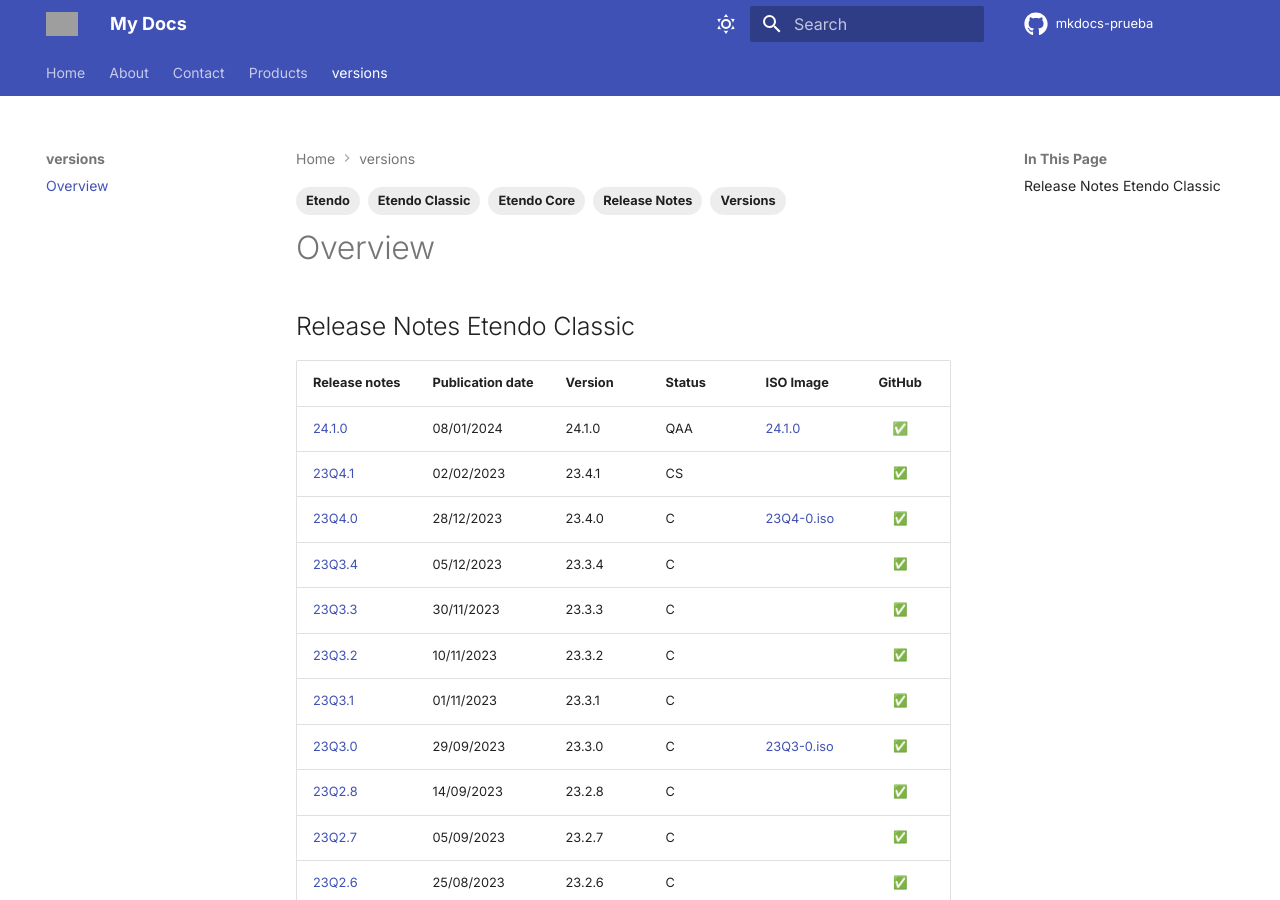
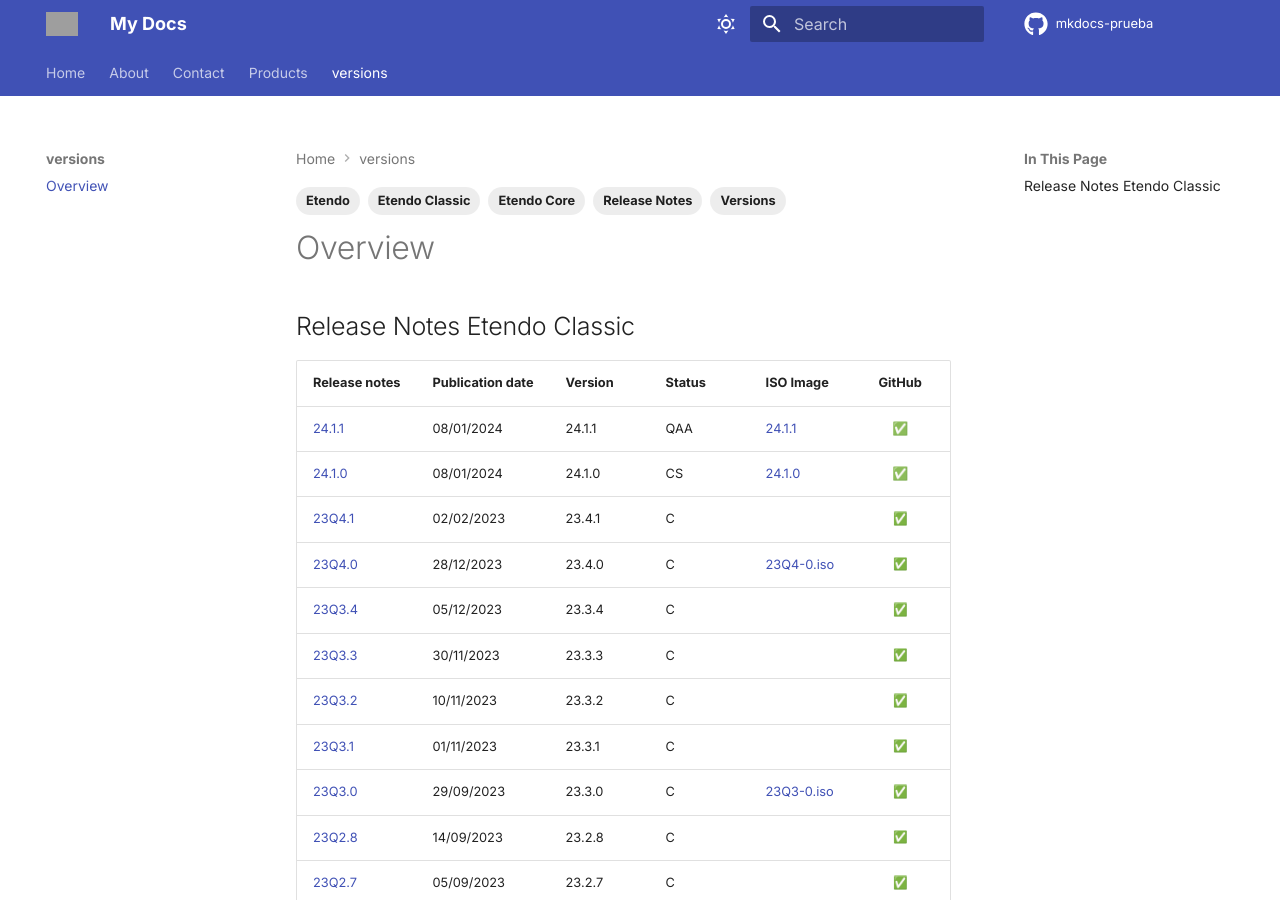
Before and after one commit to facumoyanosmf/mkdocs-prueba, an MkDocs documentation site: the page built from docs/versions/overview.md, in a window 1280 px wide and 900 px high. Built offline with MkDocs 1.6.1 and Material for MkDocs 9.7.7, drawn with Linux system fonts in a browser that asks for light colours; emoji names are drawn with the system emoji font; comment, search, counter and statistics services are not loaded; the version menu is left out; grey boxes are pictures that could not be loaded.

Commit message:
Publish new plugin version: 24.1.1 📄

```diff
--- a/docs/versions/overview.md
+++ b/docs/versions/overview.md
@@ -12,8 +12,9 @@
 
 | Release notes | Publication date | Version | Status | ISO Image | GitHub |
 | ---           | ---              | ---     | ---    | ---       | :---:  |
-| [24.1.0](https://github.com/facumoyanosmf/mkdocs-prueba/releases/tag/pubished){target="_blank"} | 08/01/2024 | 24.1.0 | QAA | [24.1.0](https://etendo-appliances.s3.eu-west-1.amazonaws.com/etendo/iso/etendo-24.1.0.iso){target="_blank"} | ✅ |
-| [23Q4.1](../23Q4-1) | 02/02/2023 | 23.4.1 | CS	| | :white_check_mark:|
+| [24.1.1](https://github.com/facumoyanosmf/mkdocs-prueba/releases/tag/pubished){target="_blank"} | 08/01/2024 | 24.1.1 | QAA | [24.1.1](https://etendo-appliances.s3.eu-west-1.amazonaws.com/etendo/iso/etendo-24.1.1.iso){target="_blank"} | ✅ |
+| [24.1.0](https://github.com/facumoyanosmf/mkdocs-prueba/releases/tag/pubished){target="_blank"} | 08/01/2024 | 24.1.0 | CS | [24.1.0](https://etendo-appliances.s3.eu-west-1.amazonaws.com/etendo/iso/etendo-24.1.0.iso){target="_blank"} | ✅ |
+| [23Q4.1](../23Q4-1) | 02/02/2023 | 23.4.1 | C	| | :white_check_mark:|
 | [23Q4.0](../23Q4-0) | 28/12/2023 | 23.4.0 | C	| [23Q4-0.iso](https://etendo-appliances.s3.eu-west-1.amazonaws.com/etendo/iso/etendo-23Q4.0.iso) | :white_check_mark:|
 | [23Q3.4](../23Q3-4) | 05/12/2023 | 23.3.4 | C | | :white_check_mark:|
 | [23Q3.3](../23Q3-3) | 30/11/2023 | 23.3.3 | C | | :white_check_mark:|
```
